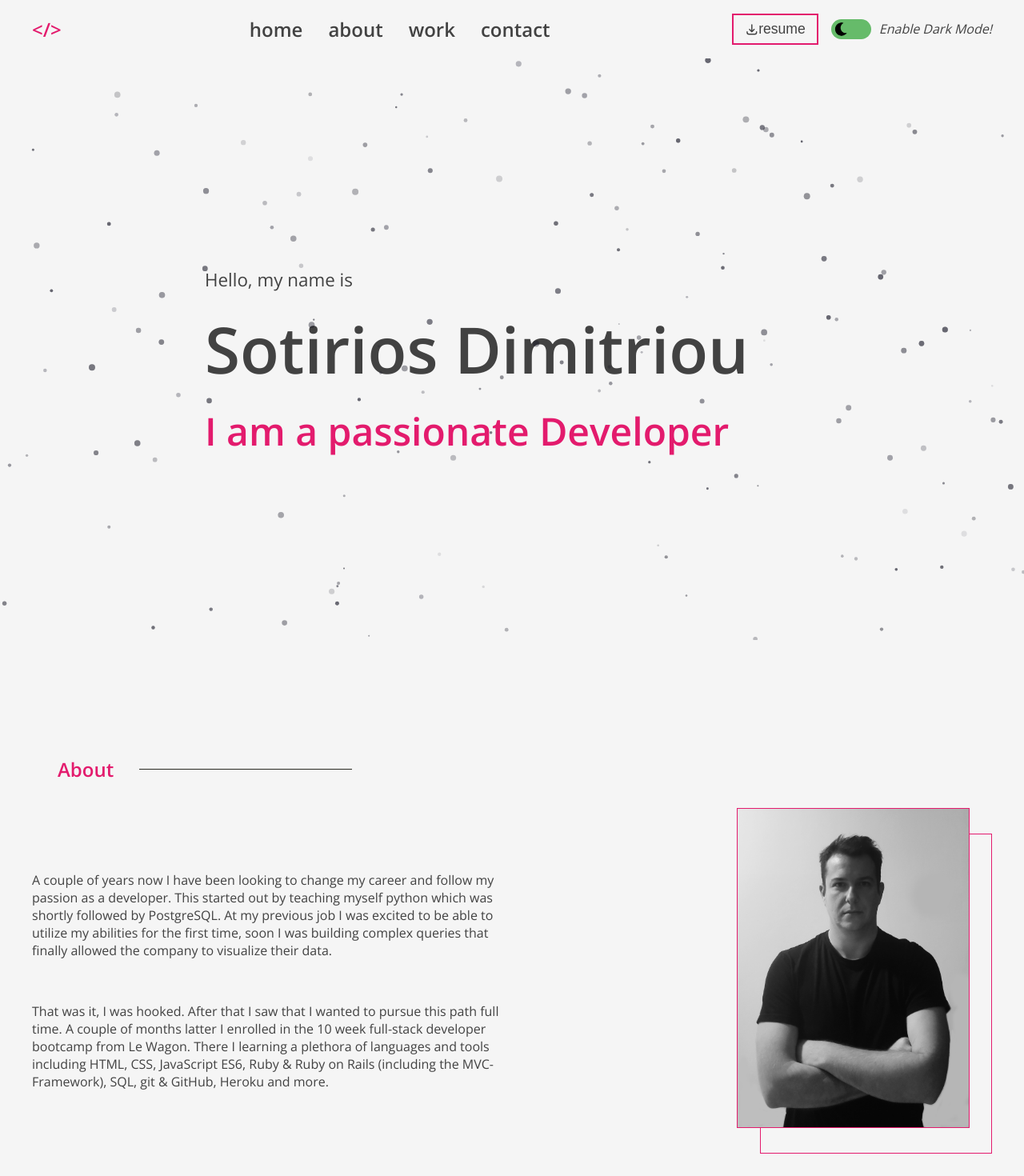
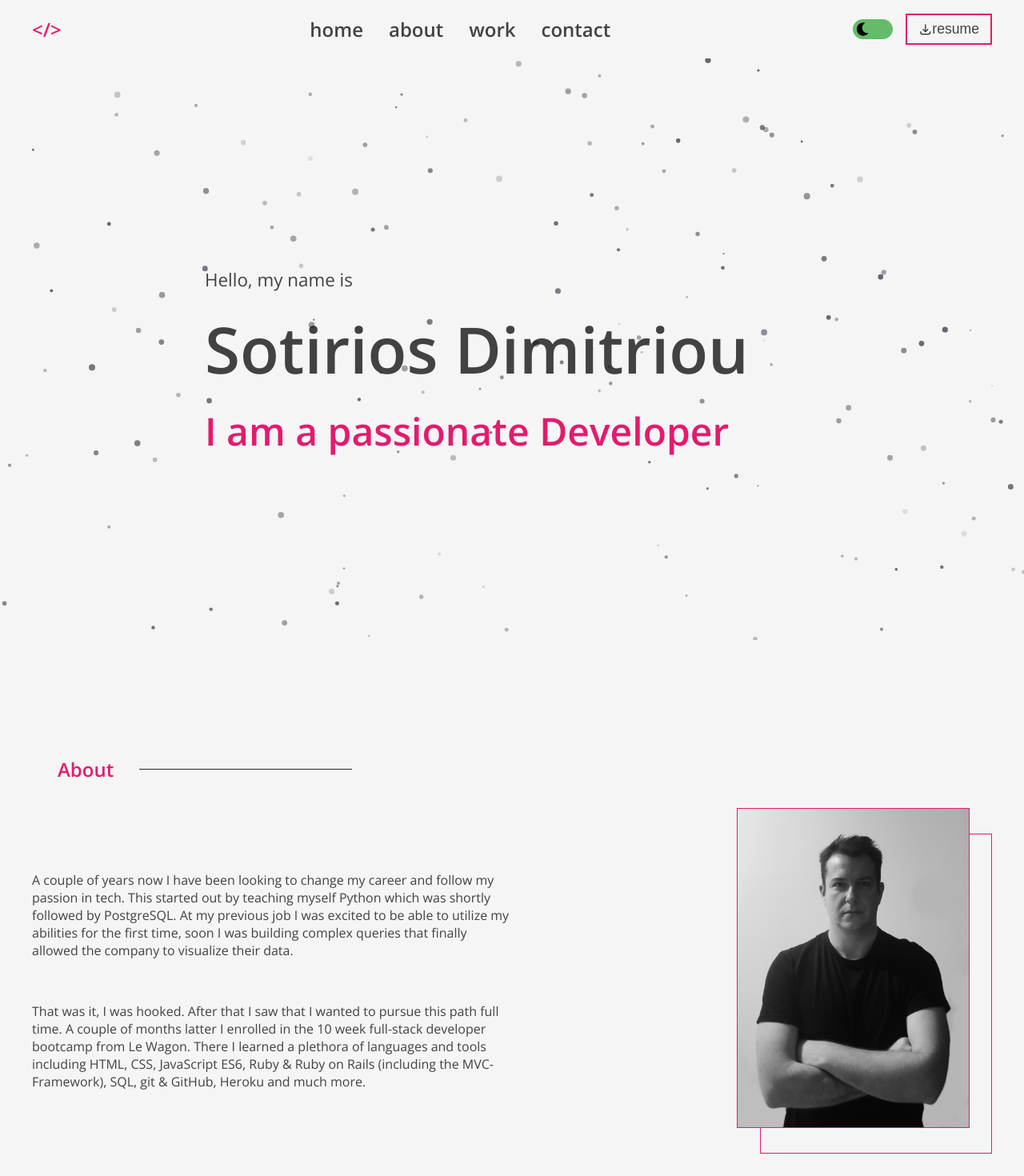
Before and after one commit to Saoma1/react_portfolio_page, a React (Create React App) app: page / in a window 1280 px wide. Shown: the top 1470 px of the page at 80% size. Built offline with nearby package versions, Linux system fonts and the light colour scheme; no server answers.

Commit message:
minor changes

```diff
--- a/src/About/About.js
+++ b/src/About/About.js
@@ -13,15 +13,15 @@ class About extends Component {
           <div className="about_wrapper flex-n">
             <div className="about_text">
               <p>
-                A couple of years now I have been looking to change my career and follow my passion as a developer. This started out by teaching
-                myself python which was shortly followed by PostgreSQL. At my previous job I was excited to be able to utilize my abilities for the
-                first time, soon I was building complex queries that finally allowed the company to visualize their data.
+                A couple of years now I have been looking to change my career and follow my passion in tech. This started out by teaching myself
+                Python which was shortly followed by PostgreSQL. At my previous job I was excited to be able to utilize my abilities for the first
+                time, soon I was building complex queries that finally allowed the company to visualize their data.
               </p>
               <br />
               <p>
                 That was it, I was hooked. After that I saw that I wanted to pursue this path full time. A couple of months latter I enrolled in the
-                10 week full-stack developer bootcamp from Le Wagon. There I learning a plethora of languages and tools including HTML, CSS,
-                JavaScript ES6, Ruby & Ruby on Rails (including the MVC-Framework), SQL, git & GitHub, Heroku and more.
+                10 week full-stack developer bootcamp from Le Wagon. There I learned a plethora of languages and tools including HTML, CSS, JavaScript
+                ES6, Ruby & Ruby on Rails (including the MVC-Framework), SQL, git & GitHub, Heroku and much more.
               </p>
             </div>
             <div className="photo_wrapper">
--- a/src/Navbar/Navbar.js
+++ b/src/Navbar/Navbar.js
@@ -95,12 +95,12 @@ class Navbar extends Component {
             </li>
           </ul>
           <div className="flex-n">
+            <Theme colorChange={this.handleColorChange} />
             <button className="resume_btn">
               <a className="flex" href="./assets/Sotirios Dimitriou CV.pdf" target="_blank" download>
                 <HiOutlineDownload /> resume
               </a>
             </button>
-            <Theme colorChange={this.handleColorChange} />
             <Hamburger className="menu" onToggle={this.handleClick} />
           </div>
         </div>
--- a/src/Navbar/Theme.js
+++ b/src/Navbar/Theme.js
@@ -6,17 +6,17 @@ import "./style/theme.css";
 class Theme extends Component {
   constructor(props) {
     super(props);
-    this.state = { text: "Enable Dark Mode!", color: "" };
+    // this.state = { text: "Enable Dark Mode!", color: "" };
     this.handelChange = this.handelChange.bind(this);
   }
 
   handelChange = (evt) => {
     if (evt.target.checked) {
       document.body.setAttribute("data-theme", "dark");
-      this.setState({ text: "Enable Light Mode!" });
+      // this.setState({ text: "Enable Light Mode!" });
     } else {
       document.body.setAttribute("data-theme", "light");
-      this.setState({ text: "Enable Dark Mode!" });
+      // this.setState({ text: "Enable Dark Mode!" });
     }
     let lineColor = getComputedStyle(document.body).getPropertyValue("--sidebar-color");
     if (typeof InstallTrigger === "undefined") {
@@ -32,7 +32,7 @@ class Theme extends Component {
           <input type="checkbox" id="checkbox" />
           <div className="slider round"></div>
         </label>
-        <em>{this.state.text}</em>
+        {/* <em>{this.state.text}</em> */}
       </div>
     );
   }
--- a/src/Navbar/style/navbar.css
+++ b/src/Navbar/style/navbar.css
@@ -70,7 +70,7 @@
 
 .resume_btn {
   background-color: var(--bg-color);
-  margin-right: 1rem;
+  margin-left: 1rem;
 }
 
 .resume_btn a {
@@ -101,6 +101,24 @@
     transform: translateY(-8vh) translateY(-2rem) translateY(-100%);
     transition: transform 0.3s ease-in;
   }
+
+  .nav_links a::before {
+    content: "";
+    display: block;
+    height: 3px;
+    background: var(--highlight-color);
+    position: absolute;
+    bottom: -0.5rem;
+    left: 0;
+    right: 0;
+    transform: scale(0, 1);
+    transition: transform ease-in-out 250ms;
+  }
+
+  .nav_links a:hover::before {
+    transform: scale(1, 1);
+  }
+
   .hamburger-react {
     display: block;
     cursor: pointer;
```
